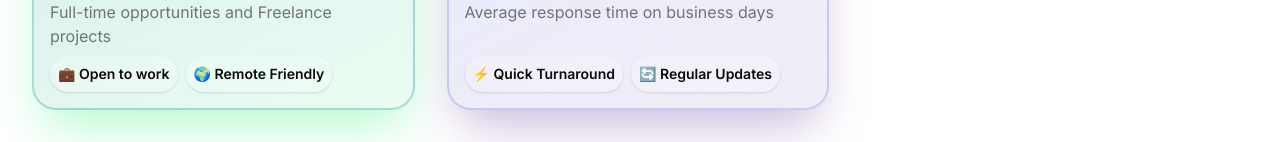
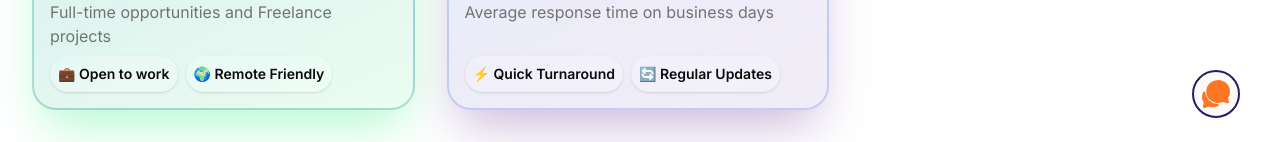
Before and after one commit to LugawPlain/TroySarinas_Personal_Portofilio_v2, a Next.js app: page / in a window 1280 px wide. Shown: the part 650-792 px from the top of the page. Built offline with nearby package versions, Linux system fonts and the light colour scheme; no server answers; a web font is replaced by a local one.

Commit message:
Add ChatWidget component to homepage
Introduces a new ChatWidget component with a chat icon and adds it to the Home page layout. This prepares the UI for future chat-related features.

```diff
--- a/src/app/page.tsx
+++ b/src/app/page.tsx
@@ -7,6 +7,7 @@ import Projects from "@/components/Projects";
 import Header from "@/components/Header";
 import HeroSection from "@/components/HeroSection";
 import SplashCursor from "@/components/SplashCursor";
+import ChatWidget from "@/components/ChatWidget";
 
 export default function Home() {
   return (
@@ -132,6 +133,7 @@ export default function Home() {
         <Education />
         <Technologies />
         <Certifications />
+        <ChatWidget />
         <Footer />
       </div>
     </>
--- /dev/null
+++ b/src/components/ChatWidget.tsx
@@ -0,0 +1,12 @@
+import React from "react";
+import { IoChatbubbles } from "react-icons/io5";
+
+const ChatWidget = () => {
+  return (
+    <div className="w-12 h-12 cursor-pointer fixed rounded-full  border-2 border-secondary bg-primary bottom-0 right-10 flex items-center justify-center">
+      <IoChatbubbles size="32" className="text-accent" />
+    </div>
+  );
+};
+
+export default ChatWidget;
```
